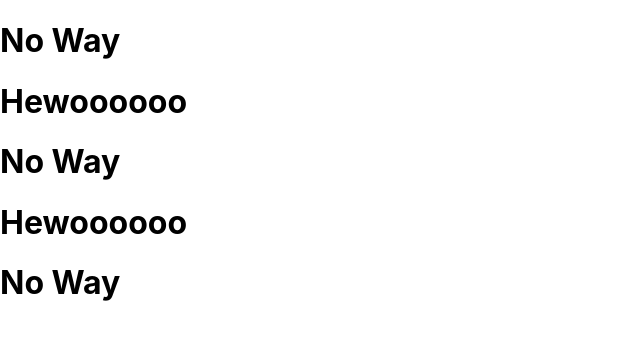
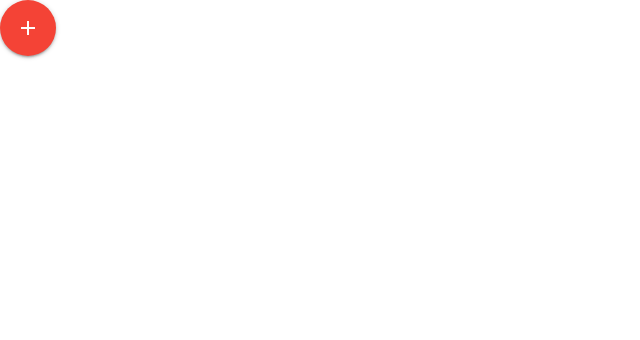
Before and after one commit to josephtawil/React-App-Practice-Learning, a React (Create React App) app: page / in a window 1280 px wide. Shown: the top 340 px of the page, without its empty margins (0-640 px from the left). Built offline with nearby package versions, Linux system fonts and the light colour scheme.

Commit message:
added button component

```diff
--- a/public/index.html
+++ b/public/index.html
@@ -15,6 +15,8 @@
       user's mobile device or desktop. See https://developers.google.com/web/fundamentals/web-app-manifest/
     -->
     <link rel="manifest" href="%PUBLIC_URL%/manifest.json" />
+    <link rel="stylesheet" href="https://cdnjs.cloudflare.com/ajax/libs/materialize/1.0.0/css/materialize.min.css">
+    <link href="https://fonts.googleapis.com/icon?family=Material+Icons" rel="stylesheet">
     <!--
       Notice the use of %PUBLIC_URL% in the tags above.
       It will be replaced with the URL of the `public` folder during the build.
@@ -39,5 +41,6 @@
       To begin the development, run `npm start` or `yarn start`.
       To create a production bundle, use `npm run build` or `yarn build`.
     -->
+    <script src="https://cdnjs.cloudflare.com/ajax/libs/materialize/1.0.0/js/materialize.min.js"></script>
   </body>
 </html>
--- a/src/App.js
+++ b/src/App.js
@@ -1,5 +1,4 @@
 import React from 'react';
-import logo from './logo.svg';
 import {AnotherTest} from './components/AnotherTest';
 import {Test} from './components/Test';
 
@@ -8,11 +7,7 @@ import './App.css';
 function App() {
   return (
     <div className="App">
-      <Test></Test>
-      <AnotherTest></AnotherTest>
-       <Test></Test>
-       <AnotherTest></AnotherTest>
-       <Test></Test>
+      <button class="btn-floating btn-large waves-effect waves-light red"><i class="material-icons">add</i></button>
     </div>
   );
 }
```
Also changed, not shown: src/components/Button.js (added, +10 -0 lines).
